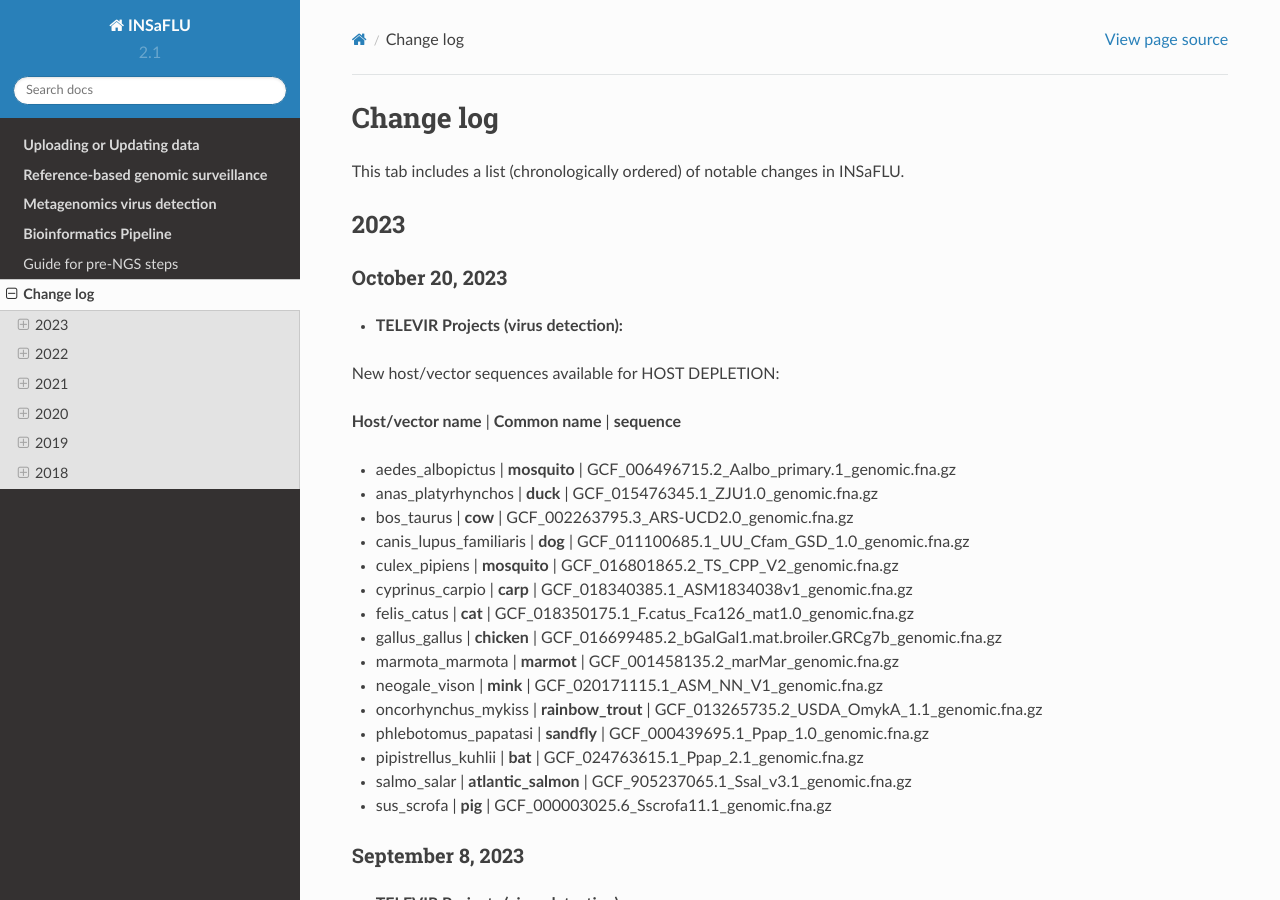
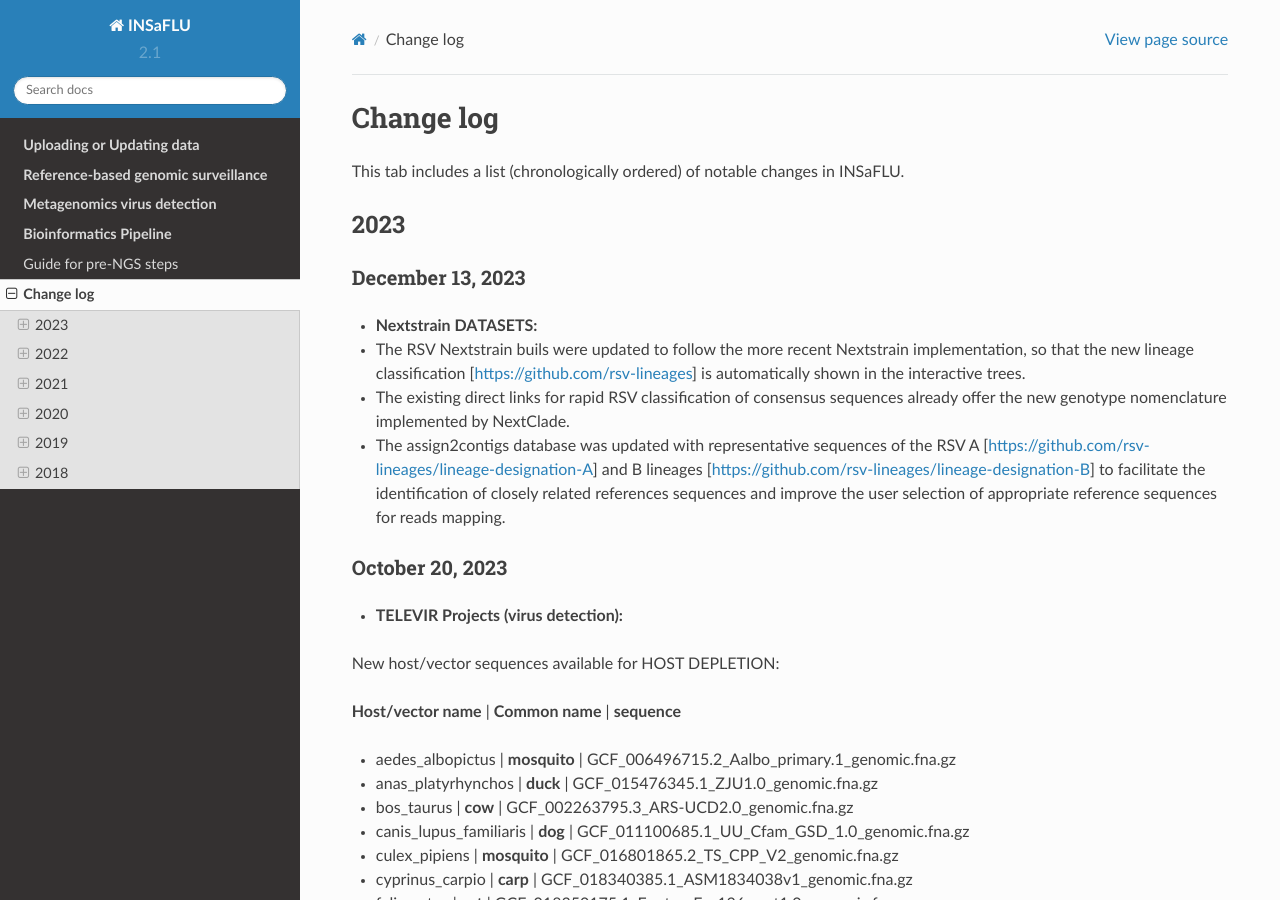
Before and after one commit to INSaFLU/insaflu_docs, a Sphinx documentation site: the page built from docs/change_log.rst, in a window 1280 px wide and 900 px high. Built offline with Sphinx 7.4.7 and the Read the Docs theme 2.0.0, drawn with Linux system fonts in a browser that asks for light colours; formulas are drawn with MathJax 3.

Commit message:
[add] Update December 13

```diff
--- a/docs/change_log.rst
+++ b/docs/change_log.rst
@@ -7,6 +7,16 @@
 
 2023
 -------
+
+December 13, 2023
+..........................
+
+- **Nextstrain DATASETS:**
+
+- The RSV Nextstrain buils were updated to follow the more recent Nextstrain implementation, so that the new lineage classification [https://github.com/rsv-lineages] is automatically shown in the interactive trees.
+- The existing direct links for rapid RSV classification of consensus sequences already offer the new genotype nomenclature implemented by NextClade.
+- The assign2contigs database was updated with representative sequences of the RSV A [https://github.com/rsv-lineages/lineage-designation-A] and B lineages [https://github.com/rsv-lineages/lineage-designation-B] to facilitate the identification of closely related references sequences and improve the user selection of appropriate reference sequences for reads mapping.
+
 
 October 20, 2023
 ..........................
```
